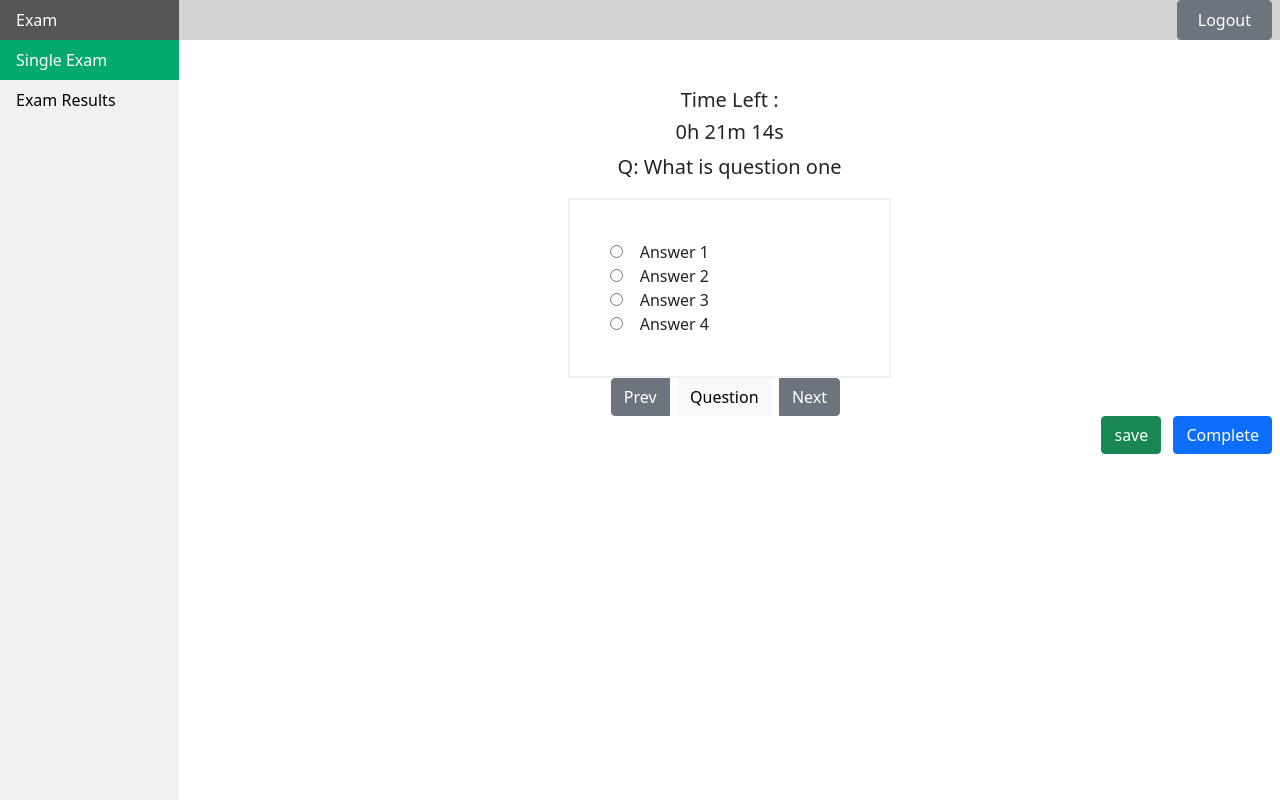
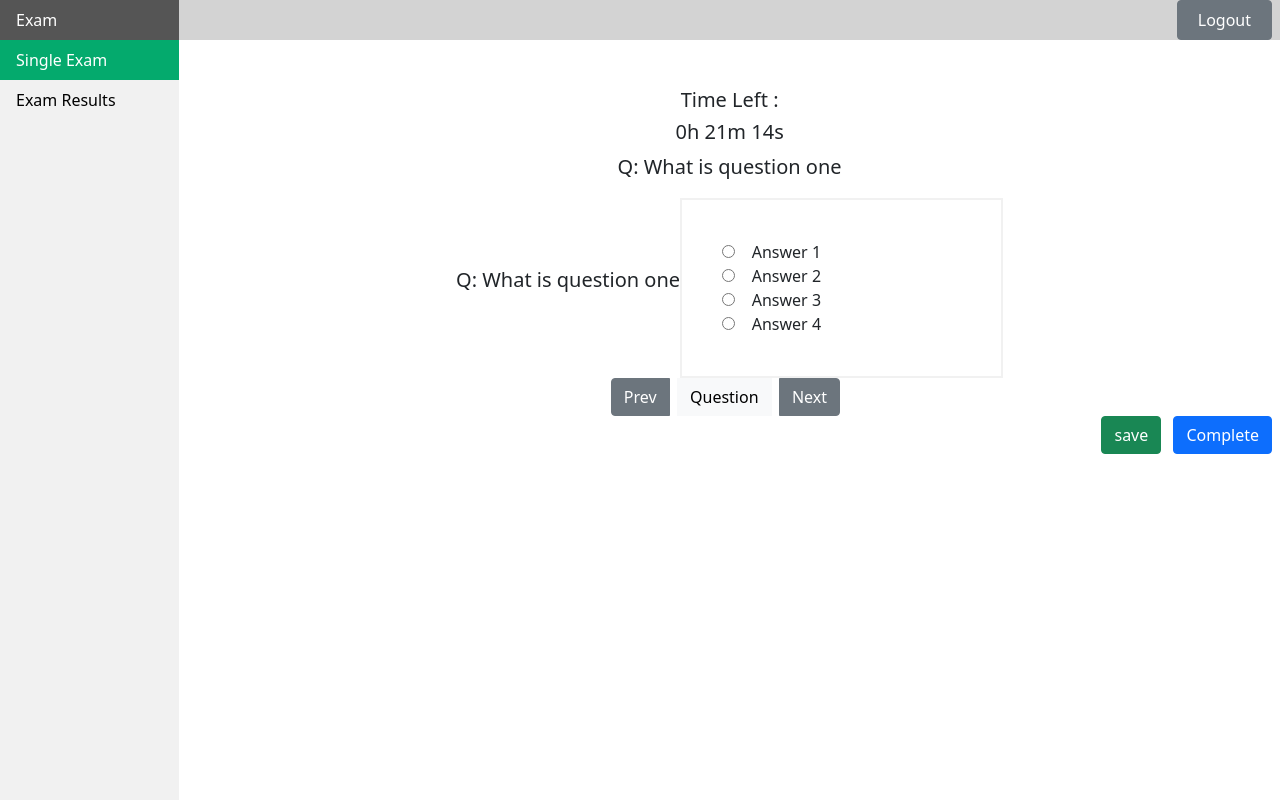
Before and after one commit to Lukshankavinda/MCQExamSystem, a PHP site: page /student_single_exam.php in a window 1280 px wide. Run offline with PHP 8.4, Linux system fonts and the light colour scheme.

Commit message:
fix 8.45 3-23

```diff
--- a/student_single_exam.php
+++ b/student_single_exam.php
@@ -127,7 +127,9 @@ li a:hover:not(.active) {
        Q: What is question one
     </p>
     <div class="container d-flex justify-content-center align-items-center">
-
+        <p class="lead text-center">
+          Q: What is question one
+        </p><br><br>
         <form  class="student_exam_form" >
 
             <input type="radio" id="answer1" name="Write Answer" value="01"> &nbsp;&nbsp;
```
